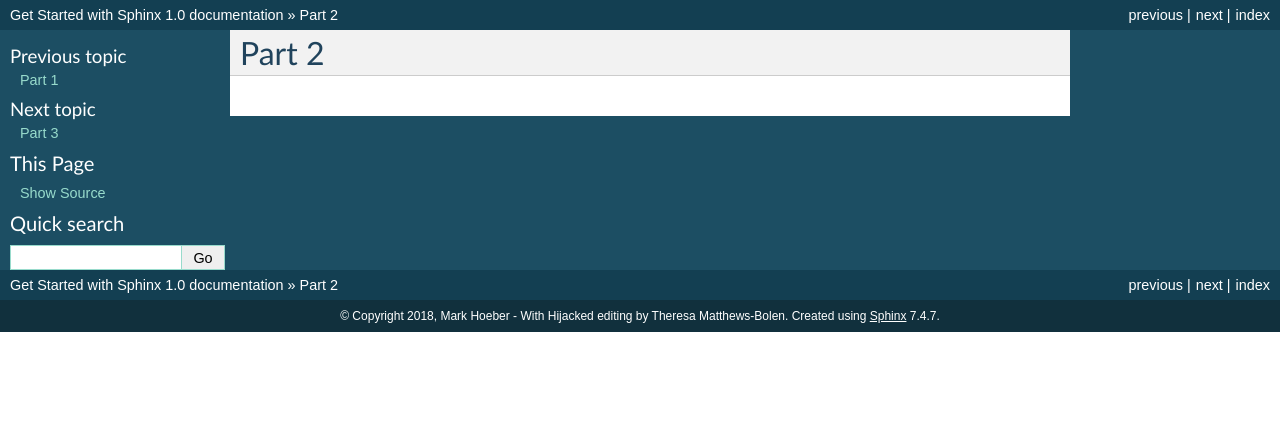
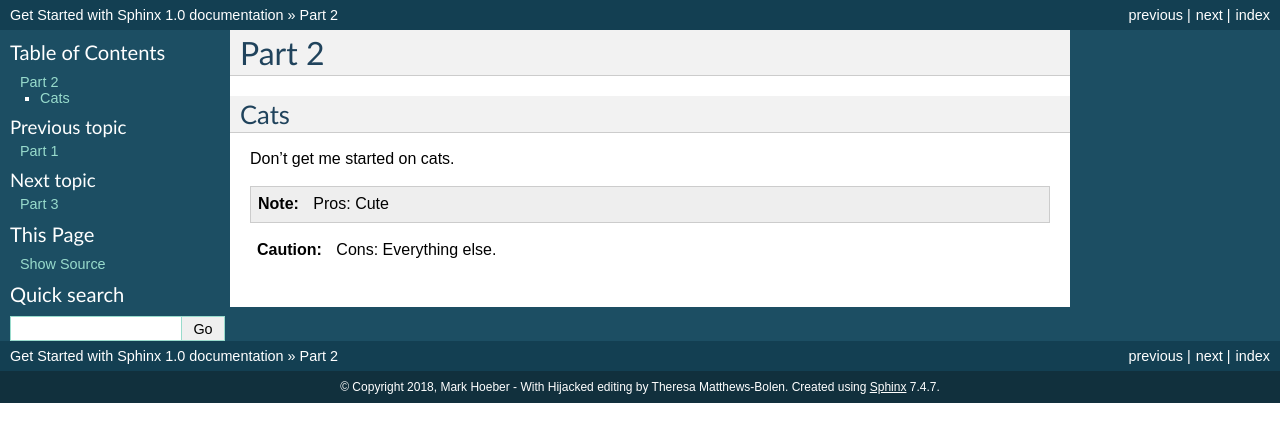
Before and after one commit to MarkHoeber/get_started_sphinx, a Sphinx documentation site: the page built from source/part-2.rst, in a window 1280 px wide. Shown: the top 442 px of the page. Built offline with Sphinx 7.4.7, drawn with Linux system fonts in a browser that asks for light colours.

Commit message:
update part-2
not sure this will work

```diff
--- a/source/part-2.rst
+++ b/source/part-2.rst
@@ -2,3 +2,10 @@
 
 Part 2
 #########
+
+Cats
+*********
+Don't get me started on cats.
+
+.. note:: Pros: Cute
+.. caution:: Cons: Everything else.
```
